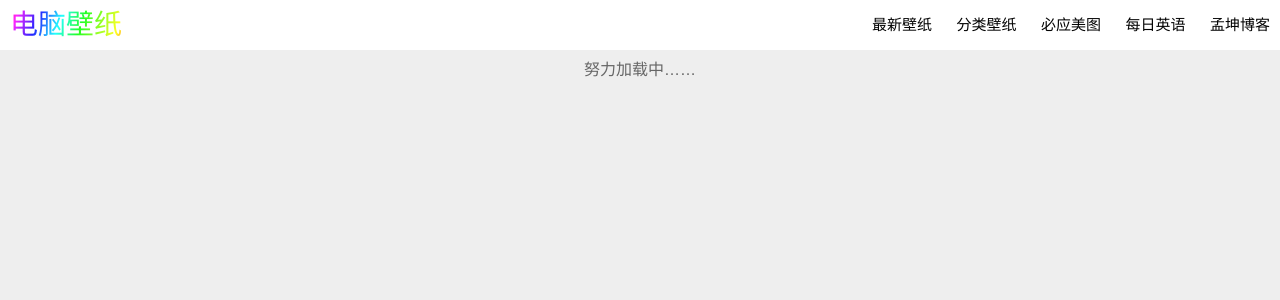
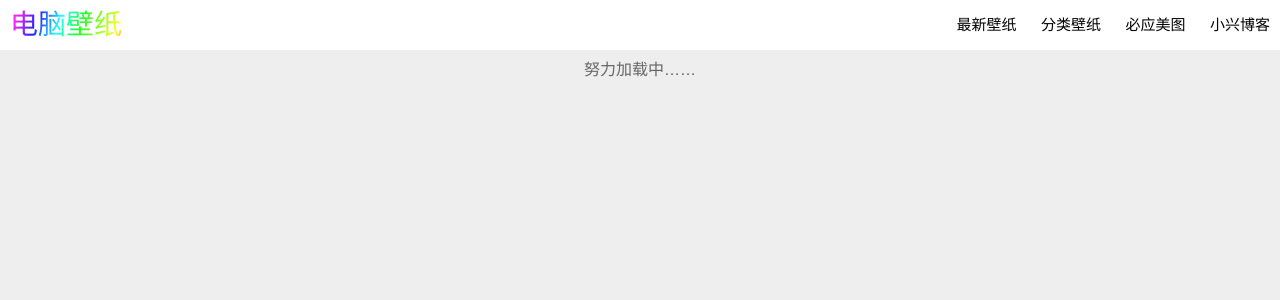
Before and after one commit to xbandbbg/wallpaper, a PHP site: page / in a window 1280 px wide. Shown: the top 300 px of the page. Run offline with PHP 8.4, Linux system fonts and the light colour scheme; data that the repository does not hold is empty; some libraries are stand-ins or nearby versions.

Commit message:
更新 index.php

```diff
--- a/index.php
+++ b/index.php
@@ -7,7 +7,7 @@
     <title>电脑壁纸</title>
 
     <meta name="keywords" content="电脑桌面壁纸,高清电脑桌面壁纸,电脑桌面壁纸下载,电脑高清桌面壁纸" />
-    <meta name="description" content="孟坤在线壁纸提供高清电脑壁纸下载,包括美女,游戏,动漫,动物,汽车,体育,广告,影视,明星,风景,绘画,节日,花卉等经典壁纸"/>
+    <meta name="description" content="小兴在线壁纸提供高清电脑壁纸下载,包括美女,游戏,动漫,动物,汽车,体育,广告,影视,明星,风景,绘画,节日,花卉等经典壁纸"/>
 
     <!-- jQuery文件 -->
     <script src="https://cdn.bootcss.com/jquery/1.11.3/jquery.min.js"></script>
@@ -26,7 +26,7 @@
 <body>
 
 <div class="banner">
-    <h1 class="webTitle" title="Copyright &copy; 孟坤网页实验室">电脑壁纸</h1>
+    <h1 class="webTitle" title="Copyright &copy; 小兴网页实验室">电脑壁纸</h1>
     <ul id="banner">
         <li onclick="loadData('360new', true);changeTitle(this)">最新壁纸</li>
         <li class="tags">
@@ -34,8 +34,7 @@
             <ul id="tags"></ul>
         </li>
         <li onclick="loadData('bing', true);changeTitle(this)">必应美图</li>
-        <li onclick="loadData('ciba', true);changeTitle(this)" title="金山词霸每日一句壁纸">每日英语</li>
-        <li><a href="https://mkblog.cn" target="_blank">孟坤博客</a></li>
+        <li><a href="https://blog.a-my.top" target="_blank">小兴博客</a></li>
     </ul>
 </div>
 
```
